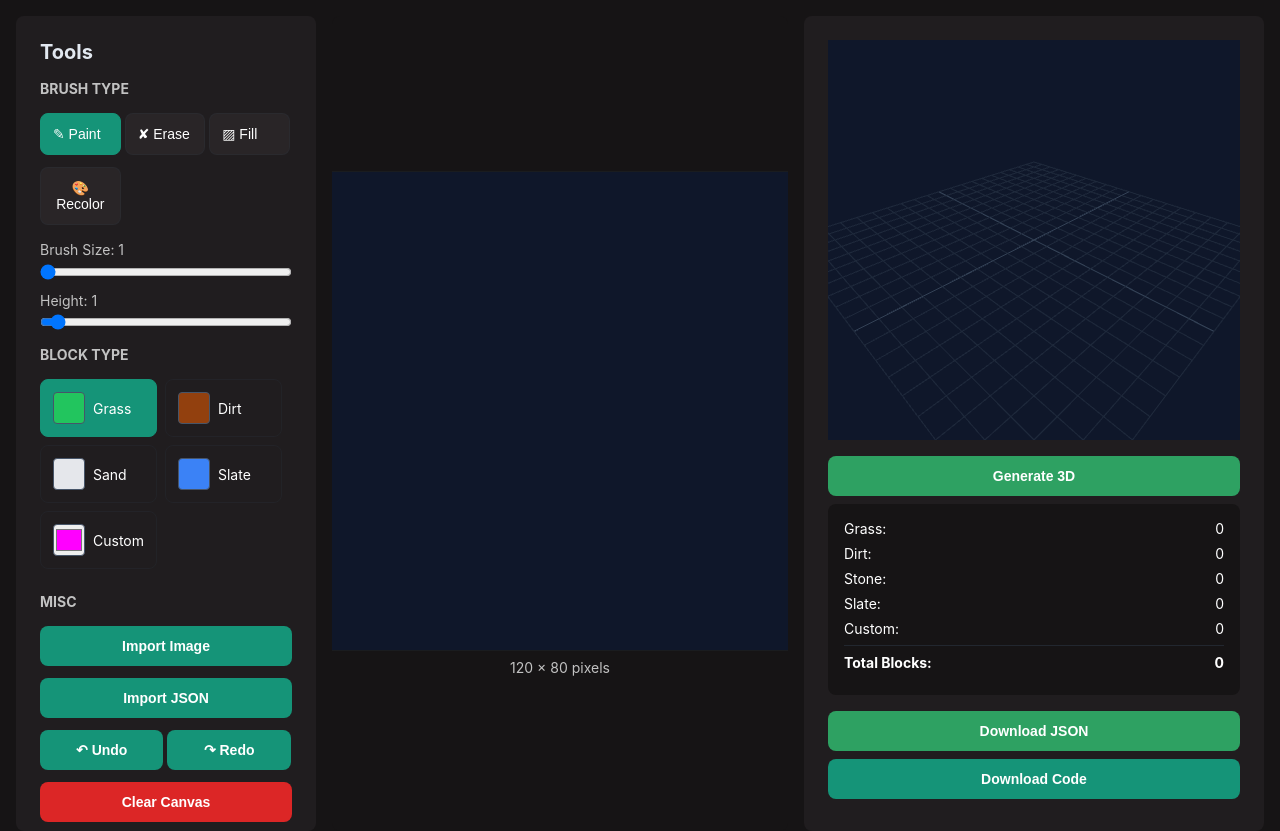
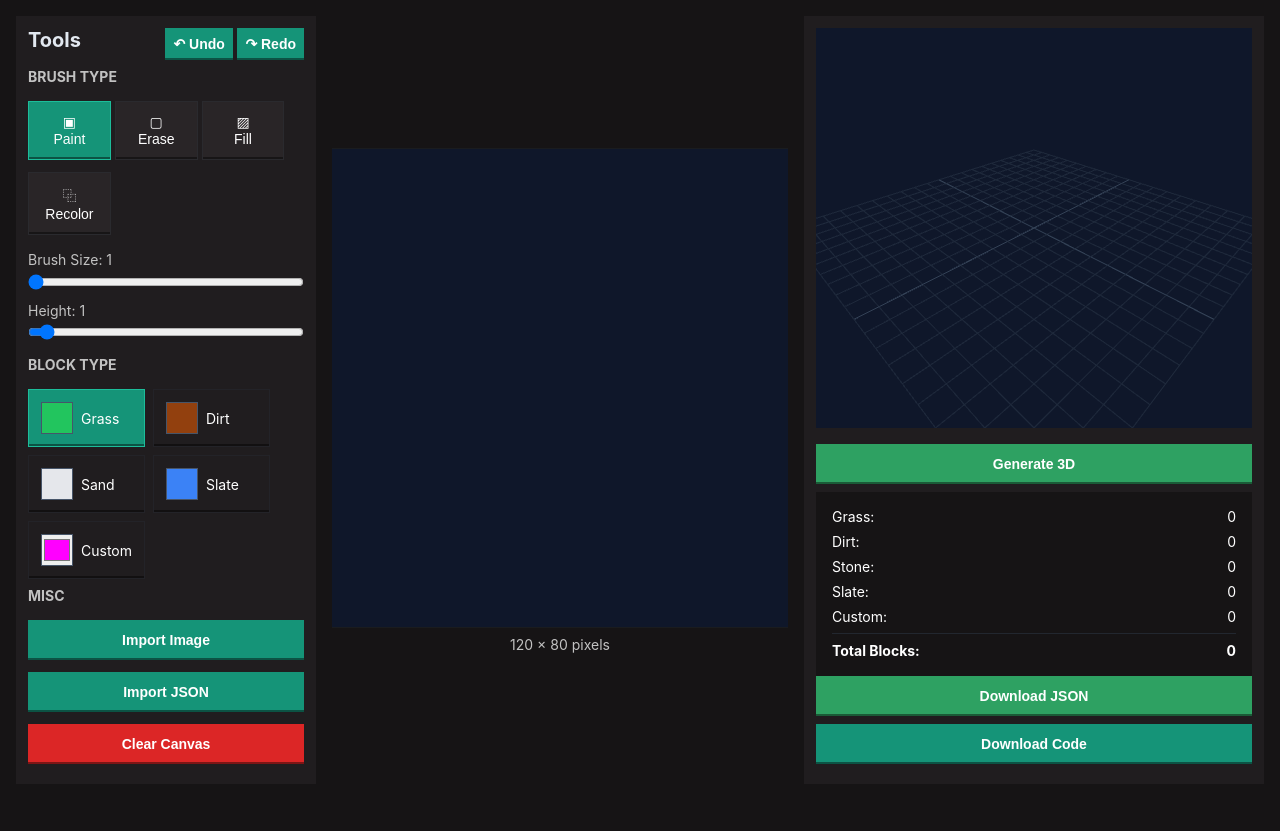
Before and after one commit to casvde/casvde.github.io, a plain HTML site: page mapmaker.html in a window 1280 px wide. After the commit the page ends 800 px from the top, so only its background shows below. Drawn offline with nearby package versions, Linux system fonts and the light colour scheme.

Commit message:
Update mapmaker.html

```diff
--- a/mapmaker.html
+++ b/mapmaker.html
@@ -14,7 +14,7 @@
         --color-bg-hover: #3b3438;
         --color-border: #3341552c;
         --color-border-hover: #475569;
-        --color-border-active: #159478;
+        --color-border-active: #1cbd9a;
         --color-bg-active: #159478;
         --color-text: #ffffff;
         --color-text-subtle: #c2c2c2;
@@ -31,12 +31,12 @@
         --spacing-sm: 0.5rem;
         --spacing-md: 0.75rem;
         --spacing-lg: 1rem;
-        --spacing-xl: 1.5rem;
+        --spacing-xl: 0.75rem;
 
         /* === BORDERS & RADIUS === */
         --border-width: 0px;
         --border-width-thick: 1px;
-        --border-radius: 0.5rem;
+        --border-radius: 0.0rem;
 
         /* === FONTS === */
         --font-family: -apple-system, BlinkMacSystemFont, 'Segoe UI', Roboto, sans-serif;
@@ -62,6 +62,10 @@
         overflow: hidden;
     }
 
+    button, .color-option{
+        box-shadow: 0px -2px 0px rgba(0, 0, 0, 0.438) inset;
+    }
+
     .container {
         display: grid;
         grid-template-columns: 300px 1fr 460px;
@@ -71,11 +75,23 @@
     }
 
     .panel {
+        position: relative;
         background: var(--color-bg-panel);
         border: var(--border-width) solid var(--color-border);
         border-radius: var(--border-radius);
         padding: var(--spacing-xl);
         overflow-y: auto;
+    }
+
+    .panel .tool-group:last-child{
+
+        position: absolute;
+        bottom: 0;
+        left: 0;
+
+        box-sizing: border-box;
+        padding:  var(--spacing-xl);
+        margin-bottom: unset;
     }
 
     .panel h2 {
@@ -100,7 +116,7 @@
     }
 
     .tool-btn {
-        width: 32%;
+        width: 30%;
         padding: var(--spacing-md);
         margin-bottom: var(--spacing-sm);
         border: var(--border-width-thick) solid var(--color-border);
@@ -108,12 +124,14 @@
         background: var(--color-bg-button);
         color: var(--color-text);
         cursor: pointer;
-        transition: all 0.2s;
+        transition: all 0.1s;
         font-size: var(--font-size-sm);
         display: flex;
         align-items: center;
-        gap: var(--spacing-sm);
+        flex-direction: column;
+        gap: 1px;
     }
+
 
     .tool-btn:hover {
         border-color: var(--color-border-hover);
@@ -286,6 +304,7 @@
     }
 
     .panel2 {
+        position: relative;
         background: var(--color-bg-panel);
         border: var(--border-width) solid var(--color-border);
         border-radius: var(--border-radius);
@@ -301,9 +320,29 @@
         height: 400px;
     }
 
+    .unre{
+        position: absolute;
+        top: var(--spacing-xl);
+        right: var(--spacing-xl);
+
+    }
+
     #redoBtn,
     #undoBtn {
-        width: 49%;
+        width:max-content;
+        padding: 8px;
+    }
+
+    .DD{
+        position: absolute;
+        bottom: 0;
+        left: 0;
+
+        width: 100%;
+
+        box-sizing: border-box;
+        padding:  var(--spacing-xl);
+        margin-bottom: unset;
     }
 </style>
 
@@ -314,12 +353,17 @@
         <div class="panel">
             <h2>Tools</h2>
 
+            <div class="unre">
+                <button class="btn btn-primary" id="undoBtn">↶ Undo</button>
+                <button class="btn btn-primary" id="redoBtn">↷ Redo </button>
+            </div>
+
             <div class="tool-group">
                 <h3>Brush Type</h3>
-                <button class="tool-btn active" data-tool="paint">✎ Paint</button>
-                <button class="tool-btn" data-tool="erase">✘ Erase</button>
-                <button class="tool-btn" data-tool="fill">▨ Fill</button>
-                <button class="tool-btn" data-tool="recolor">🎨 Recolor</button>
+                <button class="tool-btn active" data-tool="paint"><span>▣</span> Paint</button>
+                <button class="tool-btn" data-tool="erase"><span>▢</span> Erase</button>
+                <button class="tool-btn" data-tool="fill"><span>▨</span> Fill</button>
+                <button class="tool-btn" data-tool="recolor"><span>⿻</span> Recolor</button>
             </div>
 
             <div class="tool-group">
@@ -365,8 +409,9 @@
                 <input type="file" id="jsonUpload" accept=".json,application/json" style="display: none;">
                 <button class="btn btn-primary" id="importBtn">Import Image</button>
                 <button class="btn btn-primary" id="importJsonBtn">Import JSON</button>
-                <button class="btn btn-primary" id="undoBtn">↶ Undo</button>
-                <button class="btn btn-primary" id="redoBtn">↷ Redo</button>
+
+
+
                 <button class="btn btn-danger" id="clearBtn">Clear Canvas</button>
             </div>
         </div>
@@ -408,8 +453,11 @@
                 </div>
             </div>
 
-            <button class="btn btn-success" id="downloadBtn">Download JSON</button>
-            <button class="btn btn-primary" id="downloadCodeBtn">Download Code</button>
+            <div class="DD">
+                <button class="btn btn-success" id="downloadBtn">Download JSON</button>
+                <button class="btn btn-primary" id="downloadCodeBtn">Download Code</button>
+            </div>
+
         </div>
     </div>
 
```
